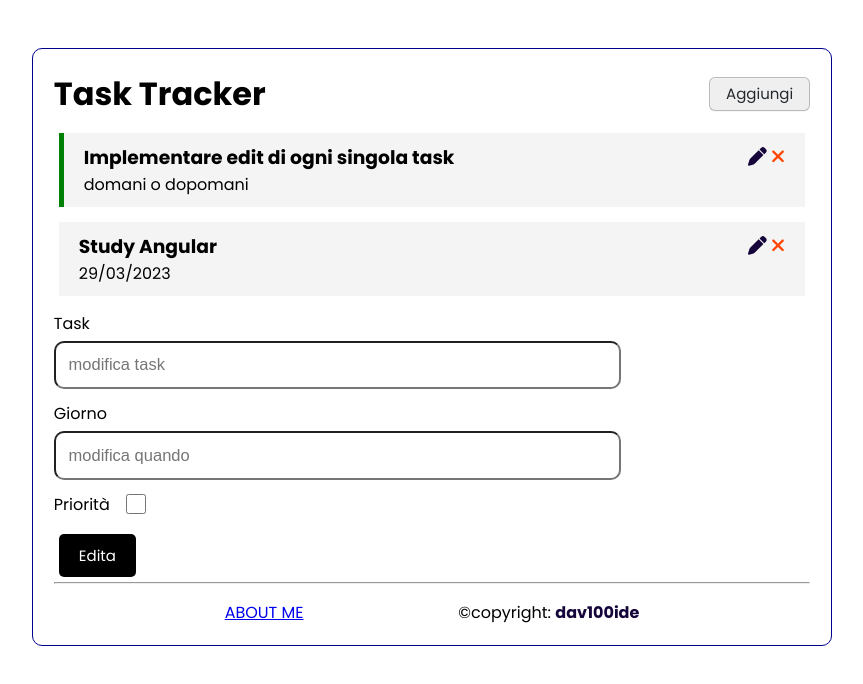
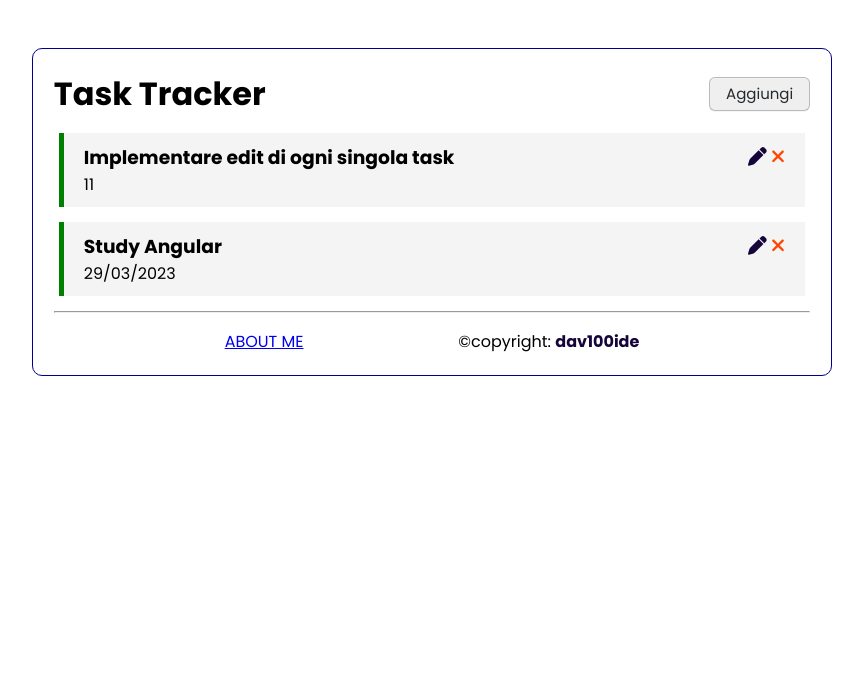
Before and after one commit to dav100ide/crash-course-ng, an Angular app: page / in a window 1280 px wide. Shown: the top 684 px of the page, without its empty margins (208-1071 px from the left). Built offline with nearby package versions, Linux system fonts and the light colour scheme; data requests are answered from the project's data file.

Commit message:
difficoltà: passare i dati tra i componenti

```diff
--- a/db.json
+++ b/db.json
@@ -2,14 +2,14 @@
   "tasks": [
     {
       "text": "Implementare edit di ogni singola task",
-      "day": "domani o dopomani",
+      "day": "11",
       "reminder": true,
       "id": 1
     },
     {
       "text": "Study Angular ",
       "day": "29/03/2023",
-      "reminder": false,
+      "reminder": true,
       "id": 2
     }
   ]
--- a/src/app/components/edit-task/edit-task.component.html
+++ b/src/app/components/edit-task/edit-task.component.html
@@ -1,4 +1,4 @@
-<form *ngIf="true">
+<form (onPenclick)="prepareForm()">
    <div class="form-control">
       <label for="test">Task</label>
       <input type="text" name="text" id="text" placeholder="modifica task" />
--- a/src/app/components/edit-task/edit-task.component.ts
+++ b/src/app/components/edit-task/edit-task.component.ts
@@ -9,4 +9,22 @@ export class EditTaskComponent implements OnInit {
    showEditTask: boolean = false;
 
    ngOnInit(): void {}
+   onSubmit() {
+      //validazione dati
+      if (!this.text || !this.day) {
+         alert('inserire tutti i dati!!');
+      }
+
+      const newTask = {
+         text: this.text,
+         day: this.day,
+         reminder: this.reminder,
+      };
+      //best practise: affido al padre Task di aggiornare il backend
+      this.onAddTask.emit(newTask);
+      //dopo aver emesso l'evento, reimposto i dati
+      this.text = '';
+      this.day = '';
+      this.reminder = false;
+   }
 }
--- a/src/app/components/task-item/task-item.component.html
+++ b/src/app/components/task-item/task-item.component.html
@@ -7,7 +7,7 @@
       {{ task.text }}
       <!--  btns group -->
       <div class="actions">
-         <fa-icon (click)="OnEdit(task)" [icon]="faPen"></fa-icon>
+         <fa-icon (click)="OnPenClick(task)" [icon]="faPen"></fa-icon>
          <fa-icon (click)="OnDelete(task)" [icon]="faTimes"></fa-icon>
       </div>
       <!-- / btns group -->
--- a/src/app/components/task-item/task-item.component.ts
+++ b/src/app/components/task-item/task-item.component.ts
@@ -18,6 +18,7 @@ export class TaskItemComponent implements OnInit {
 
    @Output() onDeleteTask: EventEmitter<Task> = new EventEmitter();
    @Output() onToggleReminder: EventEmitter<Task> = new EventEmitter();
+   @Output() onPenClick: EventEmitter<Task> = new EventEmitter();
 
    faTimes = faTimes;
    faPen = faPen;
@@ -33,7 +34,7 @@ export class TaskItemComponent implements OnInit {
       this.onToggleReminder.emit(task);
    }
 
-   OnEdit(task: Task) {
-      alert("implementare l'edit");
+   OnPenClick(task: Task) {
+      this.onPenClick.emit(task);
    }
 }
--- a/src/app/components/tasks/tasks.component.html
+++ b/src/app/components/tasks/tasks.component.html
@@ -5,6 +5,7 @@
    (onDeleteTask)="deleteTask(task)"
    (onToggleReminder)="toggleReminder(task)"
    class="task-container"
+   (onPenClick)="toggleEditTask(task)"
 >
 </app-task-item>
-<app-edit-task></app-edit-task>
+<app-edit-task *ngIf="showEditTask"></app-edit-task>
--- a/src/app/components/tasks/tasks.component.ts
+++ b/src/app/components/tasks/tasks.component.ts
@@ -1,7 +1,7 @@
 import { Component, OnInit } from '@angular/core';
 import { Task } from '../../Task';
 import { TaskService } from '../../services/task.service';
-
+import { UiService } from 'src/app/services/ui.service';
 @Component({
    selector: 'app-tasks',
    templateUrl: './tasks.component.html',
@@ -10,7 +10,10 @@ import { TaskService } from '../../services/task.service';
 export class TasksComponent implements OnInit {
    tasks: Task[] = [];
    //utilizzo TaskService (lui chiamata axios) per riempire l'array tasks
-   constructor(private taskService: TaskService) {}
+   constructor(
+      private taskService: TaskService,
+      private uiService: UiService
+   ) {}
    ngOnInit(): void {
       // i subscribe to the observable so i constanlty watch it
       this.taskService.getTasks().subscribe((tasks) => {
@@ -35,4 +38,9 @@ export class TasksComponent implements OnInit {
          this.tasks.push(task);
       });
    }
+
+   showEditTask = false;
+   toggleEditTask(task: Task) {
+      this.showEditTask = !this.showEditTask;
+   }
 }
--- a/src/app/services/ui.service.ts
+++ b/src/app/services/ui.service.ts
@@ -1,6 +1,6 @@
 import { Injectable } from '@angular/core';
 import { Observable, Subject } from 'rxjs';
-
+import { Task } from '../Task';
 @Injectable({
    providedIn: 'root',
 })
```
